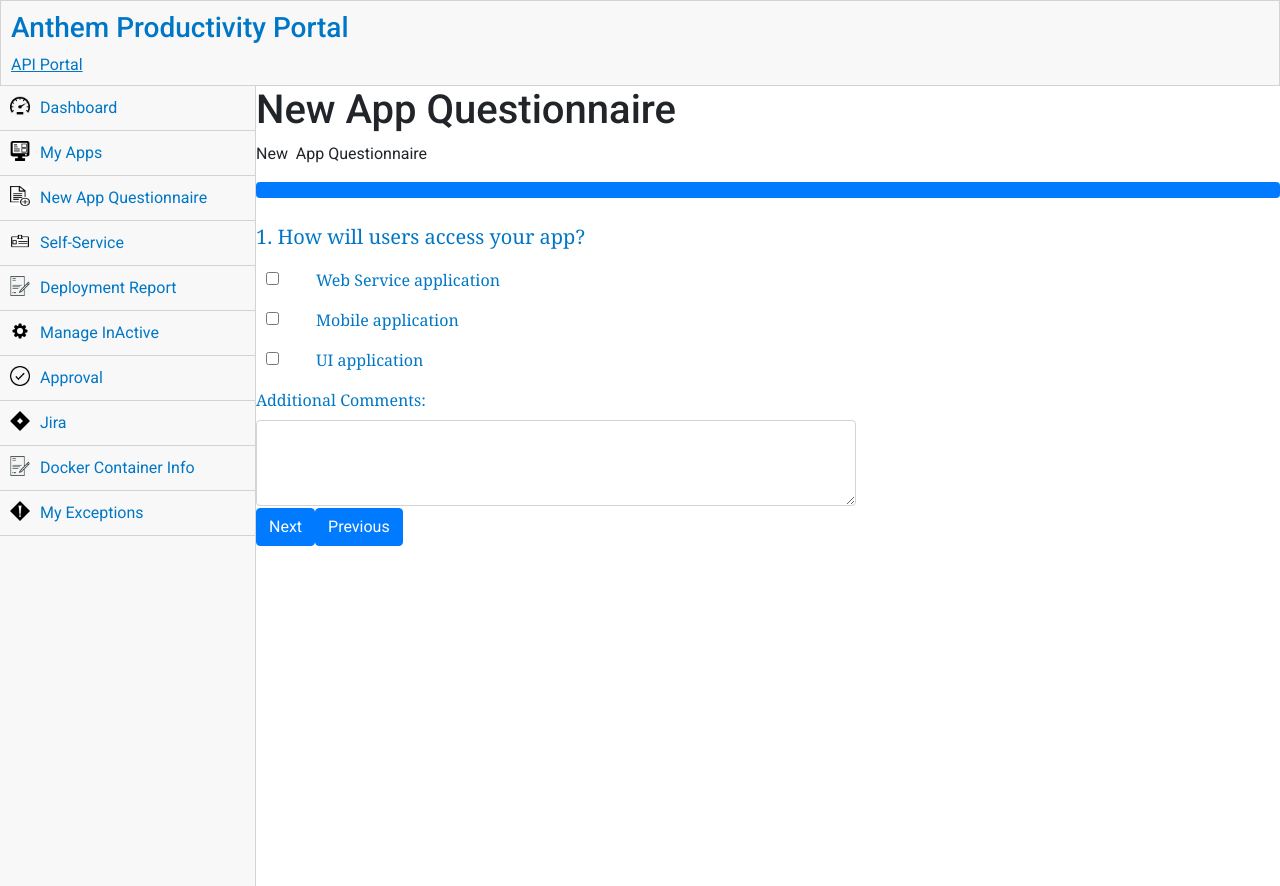
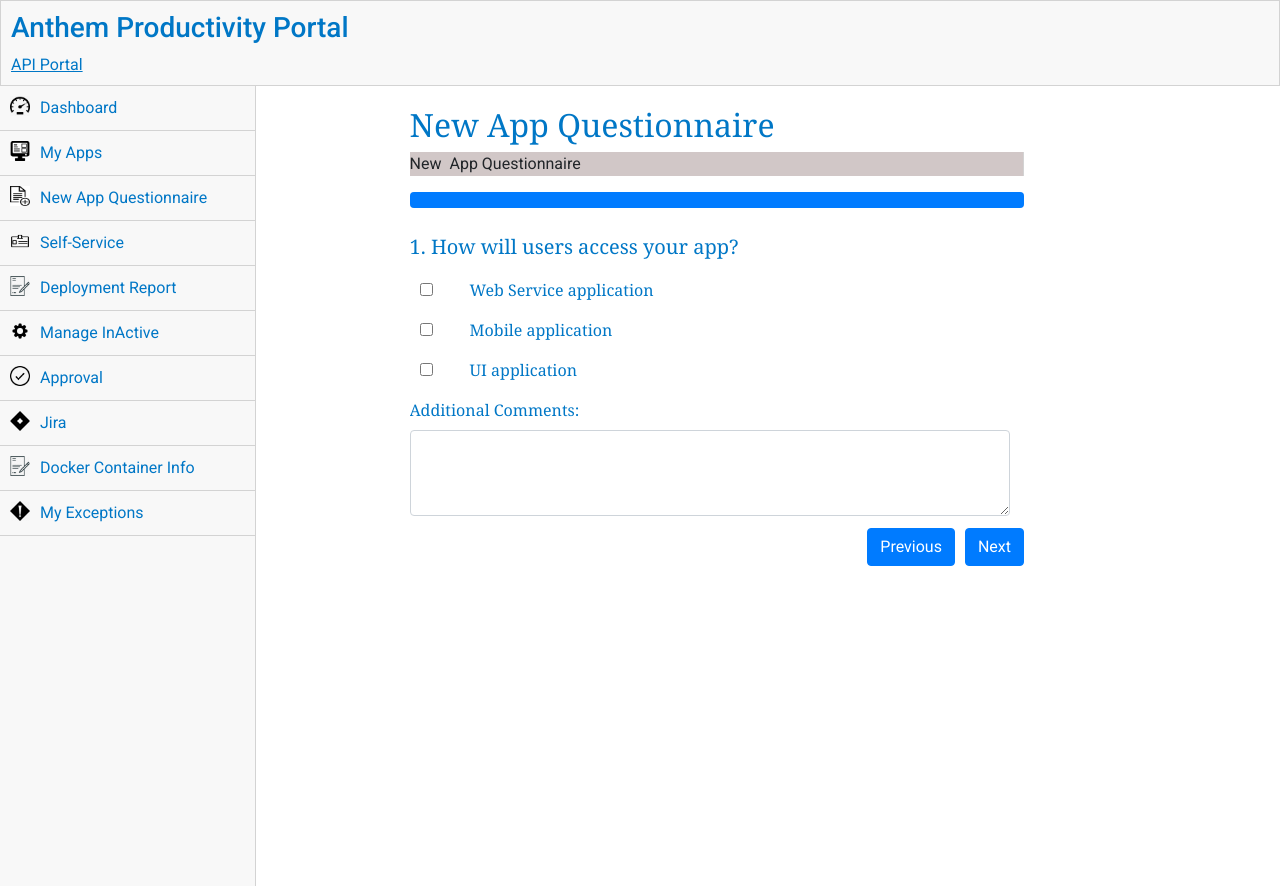
Before and after one commit to princesingh44/AngularDevPortal, an Angular app: page /new-app-questionnaire in a window 1280 px wide. Built offline with nearby package versions, Linux system fonts and the light colour scheme.

Commit message:
Adding ng serve and styling

```diff
--- a/package.json
+++ b/package.json
@@ -3,7 +3,7 @@
   "version": "0.0.0",
   "scripts": {
     "ng": "ng",
-    "start": "ng serve",
+    "start": "ng serve --port 8080",
     "build": "ng build",
     "test": "ng test",
     "lint": "ng lint",
--- a/src/app/question/question.component.css
+++ b/src/app/question/question.component.css
@@ -35,3 +35,52 @@
     float: right;
     margin-right: 10px;
 } */
+
+
+
+#question-content{
+    position: relative;
+    width: 100%;
+    padding-left: 15%;
+    padding-top: 2%;
+    padding-right: 25%;
+}
+
+#questionPosition{
+    position: relative;
+}
+
+#nextButton{
+    float: right;
+    /* border-radius: 20%;
+    /* margin: 4px 2px; */
+    /* padding: 5px;
+    width: 60px;  */
+}
+
+#previousButton{
+    float: right;
+    margin-right: 10px;
+}
+
+#buttonDiv{
+    padding-top: 10px;
+}
+
+.questionDiv{
+    color: #0077C6;
+    font-family:Cambria, Cochin, Georgia, Times, 'Times New Roman', serif;
+    overflow: hidden;
+}
+
+#questionString{
+    font-size: 20px;;
+}
+
+
+.divContainerLabel{
+    position: relative;
+    background-color: rgb(209, 199, 199);
+    border-right: 0.02px lightgrey solid;
+
+}
--- a/src/app/question/question.component.html
+++ b/src/app/question/question.component.html
@@ -3,25 +3,22 @@
 </div>-->
 
 
-<!--<div id="app-logo">
-    <app-anthem-logo></app-anthem-logo>-
-  </div>-->
-
-
     <div id="question-content">
         <div class="slot">
             <div >
-              <div >
-                <h1 class="text-basic">New App Questionnaire</h1>
+              <div class="questionDiv">
+                <h2 >New App Questionnaire</h2>
               </div>
-              <div >
-                <p class="text-basic paragraph">New  App Questionnaire</p>
+
+    <div class="divContainerLabel">
+                <p >New  App Questionnaire</p>
               </div>
 
             </div>
           </div>
     <div id="questionPosition">
       <div class="progress">
+
         <div class="progress-bar" role="progressbar"  [style.width]="(progressBarWidth)*100 + '%'" aria-valuenow="25" aria-valuemin="0" aria-valuemax="100"></div>
       </div>
       <br>
```
